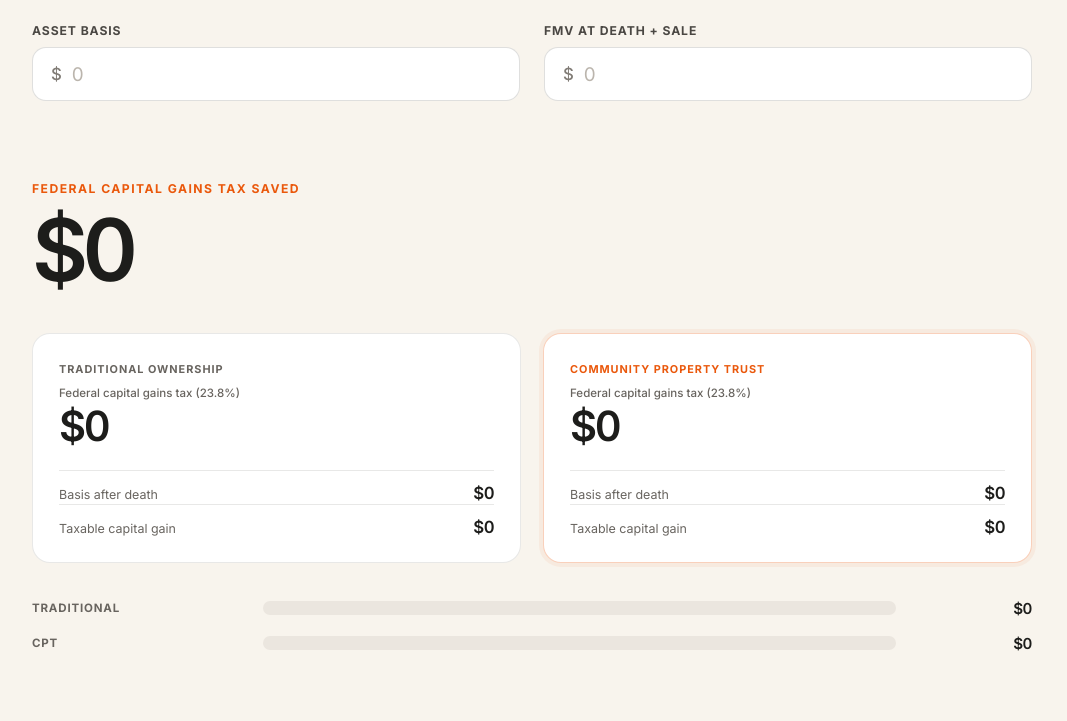
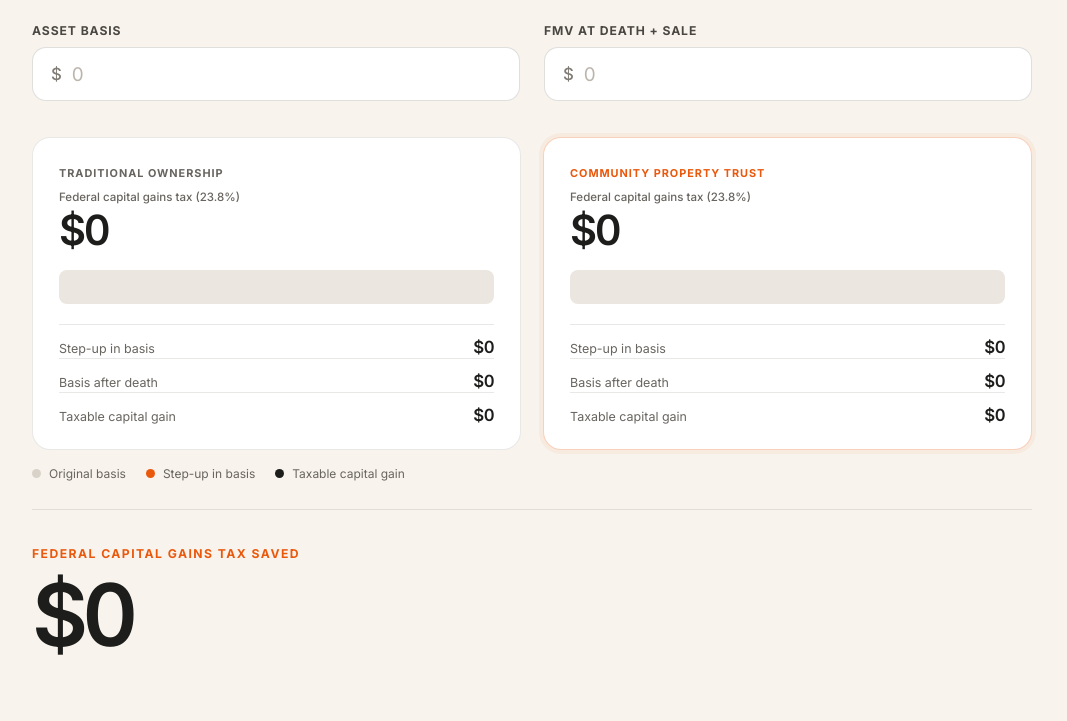
Before and after one commit to bentgalbraith/ep-intelligence, a Flask app: template templates/community_property_trust_calc.html in a window 1280 px wide. Shown: the part 238-959 px from the top of the page, without its empty margins (108-1175 px from the left). Before the commit the page ends 889 px from the top, so only its background shows below. Run offline with Flask 3, Linux system fonts and the light colour scheme; the template is opened without the code that fills it, so the values that code supplies are empty; some libraries are stand-ins or nearby versions.

Commit message:
CPT calculator improvements
Rearrangement + visuals

```diff
--- a/templates/community_property_trust_calc.html
+++ b/templates/community_property_trust_calc.html
@@ -132,7 +132,9 @@
     }
 
     .tax-headline {
-        padding: 44px 0 30px;
+        padding: 36px 0 0;
+        margin-top: 28px;
+        border-top: 1px solid var(--tax-line);
     }
 
     .tax-headline-label {
@@ -194,12 +196,65 @@
     }
 
     .cpt-scenario-tax {
-        margin: 0 0 22px;
+        margin: 0 0 18px;
         font-size: clamp(1.8rem, 4vw, 2.6rem);
         font-weight: 600;
         letter-spacing: -0.055em;
         line-height: 1;
         font-variant-numeric: tabular-nums;
+    }
+
+    .cpt-composition {
+        margin: 0 0 20px;
+    }
+
+    .cpt-composition-bar {
+        display: flex;
+        width: 100%;
+        height: 34px;
+        overflow: hidden;
+        background: #ebe6df;
+        border-radius: 8px;
+    }
+
+    .cpt-composition-segment {
+        width: 0;
+        min-width: 0;
+        transition: width 650ms cubic-bezier(0.22, 1, 0.36, 1);
+    }
+
+    .cpt-composition-segment--basis {
+        background: #d8d2c8;
+    }
+
+    .cpt-composition-segment--stepup {
+        background: var(--tax-orange);
+    }
+
+    .cpt-composition-segment--gain {
+        background: var(--tax-ink);
+    }
+
+    .cpt-composition-legend {
+        display: flex;
+        flex-wrap: wrap;
+        gap: 10px 20px;
+        margin: 16px 0 0;
+        color: var(--tax-muted);
+        font-size: 0.75rem;
+    }
+
+    .cpt-composition-legend span {
+        display: inline-flex;
+        align-items: center;
+        gap: 8px;
+    }
+
+    .cpt-swatch {
+        width: 9px;
+        height: 9px;
+        flex: 0 0 auto;
+        border-radius: 50%;
     }
 
     .cpt-fact {
@@ -225,57 +280,6 @@
         white-space: nowrap;
     }
 
-    .cpt-bars {
-        display: grid;
-        gap: 16px;
-        margin-top: 36px;
-    }
-
-    .cpt-bar-row {
-        display: grid;
-        grid-template-columns: minmax(120px, 0.34fr) minmax(0, 1fr) 7.5rem;
-        align-items: center;
-        gap: 16px;
-    }
-
-    .cpt-bar-label {
-        color: var(--tax-muted);
-        font-size: 0.72rem;
-        font-weight: 650;
-        letter-spacing: 0.07em;
-        text-transform: uppercase;
-    }
-
-    .cpt-bar-track {
-        height: 14px;
-        overflow: hidden;
-        background: #ebe6df;
-        border-radius: 999px;
-    }
-
-    .cpt-bar-fill {
-        width: 0;
-        height: 100%;
-        border-radius: inherit;
-        transition: width 650ms cubic-bezier(0.22, 1, 0.36, 1);
-    }
-
-    .cpt-bar-fill--traditional {
-        background: var(--tax-ink);
-    }
-
-    .cpt-bar-fill--cpt {
-        background: var(--tax-orange);
-    }
-
-    .cpt-bar-value {
-        text-align: right;
-        font-size: 0.95rem;
-        font-weight: 600;
-        letter-spacing: -0.03em;
-        font-variant-numeric: tabular-nums;
-    }
-
     @media (max-width: 760px) {
         .tax-shell {
             width: min(100% - 28px, 1000px);
@@ -562,16 +542,22 @@
     </section>
 
     <section class="tax-results" id="result-content" hidden>
-        <div class="tax-headline">
-            <p class="tax-headline-label">Federal capital gains tax saved</p>
-            <p class="tax-headline-value" id="tax-saved" aria-live="polite" aria-atomic="true">$0</p>
-        </div>
-
         <div class="cpt-compare">
             <article class="cpt-scenario cpt-scenario--traditional">
                 <p class="cpt-scenario-kicker">Traditional ownership</p>
                 <p class="cpt-scenario-tax-label">Federal capital gains tax (23.8%)</p>
                 <p class="cpt-scenario-tax" id="tax-traditional">$0</p>
+                <div class="cpt-composition">
+                    <div class="cpt-composition-bar" id="bar-traditional" role="img" aria-label="How fair market value is treated">
+                        <div class="cpt-composition-segment cpt-composition-segment--basis" id="seg-basis-traditional"></div>
+                        <div class="cpt-composition-segment cpt-composition-segment--stepup" id="seg-stepup-traditional"></div>
+                        <div class="cpt-composition-segment cpt-composition-segment--gain" id="seg-gain-traditional"></div>
+                    </div>
+                </div>
+                <div class="cpt-fact">
+                    <span class="cpt-fact-label">Step-up in basis</span>
+                    <strong class="cpt-fact-value" id="stepup-traditional">$0</strong>
+                </div>
                 <div class="cpt-fact">
                     <span class="cpt-fact-label">Basis after death</span>
                     <strong class="cpt-fact-value" id="basis-traditional">$0</strong>
@@ -586,6 +572,17 @@
                 <p class="cpt-scenario-kicker">Community Property Trust</p>
                 <p class="cpt-scenario-tax-label">Federal capital gains tax (23.8%)</p>
                 <p class="cpt-scenario-tax" id="tax-cpt">$0</p>
+                <div class="cpt-composition">
+                    <div class="cpt-composition-bar" id="bar-cpt" role="img" aria-label="How fair market value is treated">
+                        <div class="cpt-composition-segment cpt-composition-segment--basis" id="seg-basis-cpt"></div>
+                        <div class="cpt-composition-segment cpt-composition-segment--stepup" id="seg-stepup-cpt"></div>
+                        <div class="cpt-composition-segment cpt-composition-segment--gain" id="seg-gain-cpt"></div>
+                    </div>
+                </div>
+                <div class="cpt-fact">
+                    <span class="cpt-fact-label">Step-up in basis</span>
+                    <strong class="cpt-fact-value" id="stepup-cpt">$0</strong>
+                </div>
                 <div class="cpt-fact">
                     <span class="cpt-fact-label">Basis after death</span>
                     <strong class="cpt-fact-value" id="basis-cpt">$0</strong>
@@ -597,21 +594,15 @@
             </article>
         </div>
 
-        <div class="cpt-bars" aria-hidden="true">
-            <div class="cpt-bar-row">
-                <span class="cpt-bar-label">Traditional</span>
-                <div class="cpt-bar-track">
-                    <div class="cpt-bar-fill cpt-bar-fill--traditional" id="bar-traditional"></div>
-                </div>
-                <span class="cpt-bar-value" id="bar-tax-traditional">$0</span>
-            </div>
-            <div class="cpt-bar-row">
-                <span class="cpt-bar-label">CPT</span>
-                <div class="cpt-bar-track">
-                    <div class="cpt-bar-fill cpt-bar-fill--cpt" id="bar-cpt"></div>
-                </div>
-                <span class="cpt-bar-value" id="bar-tax-cpt">$0</span>
-            </div>
+        <div class="cpt-composition-legend" aria-hidden="true">
+            <span><i class="cpt-swatch" style="background:#d8d2c8;"></i>Original basis</span>
+            <span><i class="cpt-swatch" style="background:#ea580c;"></i>Step-up in basis</span>
+            <span><i class="cpt-swatch" style="background:#1d1d1b;"></i>Taxable capital gain</span>
+        </div>
+
+        <div class="tax-headline">
+            <p class="tax-headline-label">Federal capital gains tax saved</p>
+            <p class="tax-headline-value" id="tax-saved" aria-live="polite" aria-atomic="true">$0</p>
         </div>
     </section>
 </main>
@@ -687,6 +678,17 @@
         animationFrames.set(element, requestAnimationFrame(frame));
     }
 
+    function setSegmentWidth(id, amount, total) {
+        const el = document.getElementById(id);
+        el.style.width = (total > 0 ? (Math.max(0, amount) / total) * 100 : 0) + '%';
+    }
+
+    function describeComposition(label, originalBasis, stepUp, gain) {
+        return label + ': original basis ' + currency.format(originalBasis)
+            + ', step-up ' + currency.format(stepUp)
+            + ', taxable gain ' + currency.format(gain);
+    }
+
     function calculate(options) {
         const settings = options || {};
         const basis = validateMoneyInput(form.elements.asset_basis);
@@ -698,31 +700,47 @@
         }
 
         const builtInGain = fmv - basis;
-        const basisTraditional = basis + builtInGain / 2;
-        const basisCpt = fmv;
+        const stepUpTraditional = builtInGain / 2;
+        const stepUpCpt = builtInGain;
+        const basisTraditional = basis + stepUpTraditional;
+        const basisCpt = basis + stepUpCpt;
         const gainTraditional = Math.max(0, fmv - basisTraditional);
         const gainCpt = Math.max(0, fmv - basisCpt);
         const taxTraditional = gainTraditional * FEDERAL_CG_RATE;
         const taxCpt = gainCpt * FEDERAL_CG_RATE;
         const taxSaved = Math.max(0, taxTraditional - taxCpt);
-        const barMax = Math.max(taxTraditional, taxCpt, 0);
+        const originalBasisShare = Math.max(0, Math.min(basis, fmv));
+        const stepUpShareTraditional = Math.max(0, Math.min(stepUpTraditional, fmv - originalBasisShare));
+        const stepUpShareCpt = Math.max(0, Math.min(stepUpCpt, fmv - originalBasisShare));
+        const gainShareTraditional = Math.max(0, fmv - originalBasisShare - stepUpShareTraditional);
+        const gainShareCpt = Math.max(0, fmv - originalBasisShare - stepUpShareCpt);
 
         resultContent.hidden = false;
 
-        animateCurrency(document.getElementById('tax-saved'), taxSaved);
+        setSegmentWidth('seg-basis-traditional', originalBasisShare, fmv);
+        setSegmentWidth('seg-stepup-traditional', stepUpShareTraditional, fmv);
+        setSegmentWidth('seg-gain-traditional', gainShareTraditional, fmv);
+        setSegmentWidth('seg-basis-cpt', originalBasisShare, fmv);
+        setSegmentWidth('seg-stepup-cpt', stepUpShareCpt, fmv);
+        setSegmentWidth('seg-gain-cpt', gainShareCpt, fmv);
+        document.getElementById('bar-traditional').setAttribute(
+            'aria-label',
+            describeComposition('Traditional ownership', originalBasisShare, stepUpShareTraditional, gainShareTraditional)
+        );
+        document.getElementById('bar-cpt').setAttribute(
+            'aria-label',
+            describeComposition('Community Property Trust', originalBasisShare, stepUpShareCpt, gainShareCpt)
+        );
+
         animateCurrency(document.getElementById('tax-traditional'), taxTraditional);
         animateCurrency(document.getElementById('tax-cpt'), taxCpt);
+        animateCurrency(document.getElementById('stepup-traditional'), stepUpTraditional);
+        animateCurrency(document.getElementById('stepup-cpt'), stepUpCpt);
         animateCurrency(document.getElementById('basis-traditional'), basisTraditional);
         animateCurrency(document.getElementById('basis-cpt'), basisCpt);
         animateCurrency(document.getElementById('gain-traditional'), gainTraditional);
         animateCurrency(document.getElementById('gain-cpt'), gainCpt);
-        animateCurrency(document.getElementById('bar-tax-traditional'), taxTraditional);
-        animateCurrency(document.getElementById('bar-tax-cpt'), taxCpt);
-
-        document.getElementById('bar-traditional').style.width =
-            (barMax > 0 ? (taxTraditional / barMax) * 100 : 0) + '%';
-        document.getElementById('bar-cpt').style.width =
-            (barMax > 0 ? (taxCpt / barMax) * 100 : 0) + '%';
+        animateCurrency(document.getElementById('tax-saved'), taxSaved);
 
         if (settings.scrollToResults) {
             resultContent.scrollIntoView({ behavior: reduceMotion ? 'auto' : 'smooth', block: 'start' });
```
Also changed, not shown: other parts of templates/community_property_trust_calc.html (+18 -42 lines).
